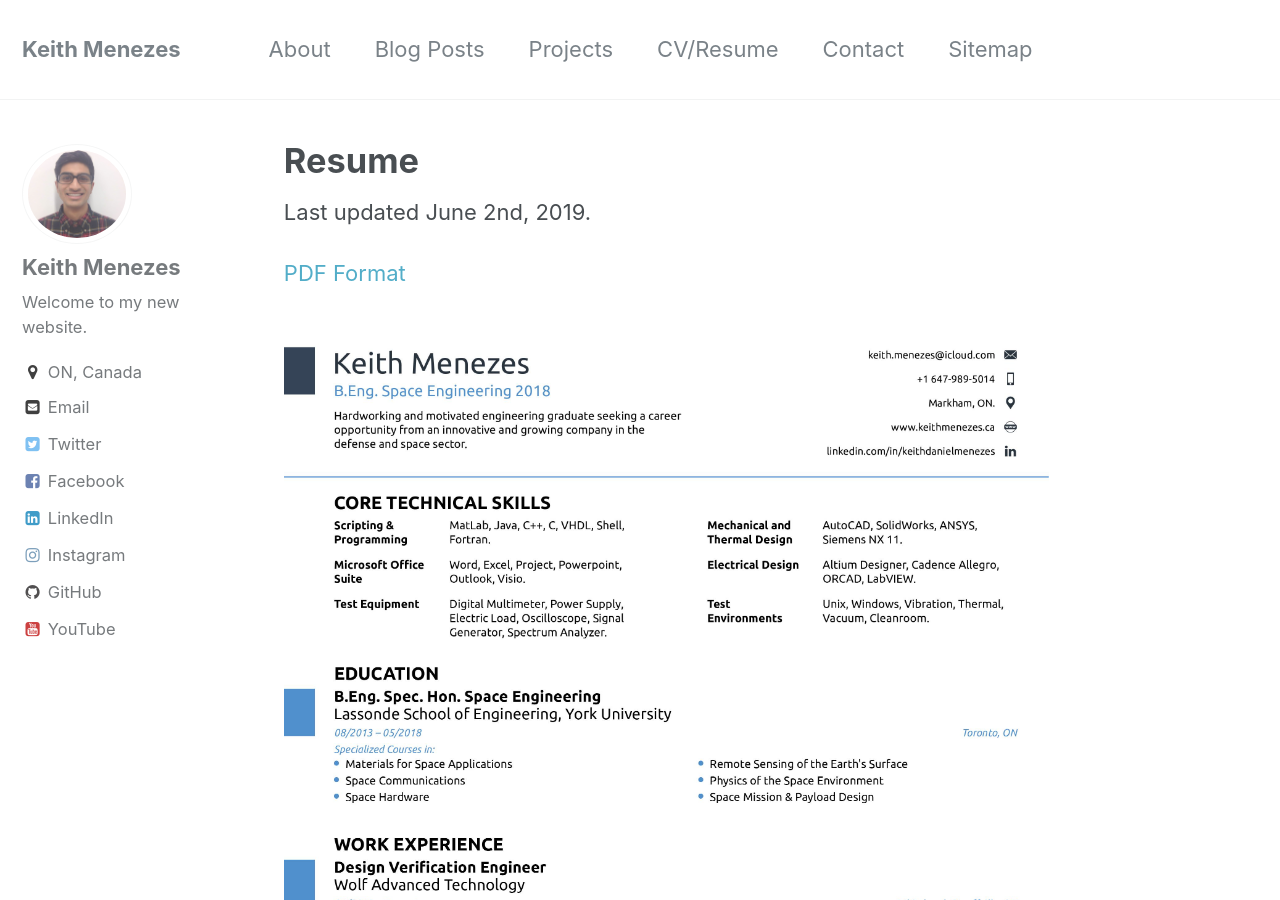
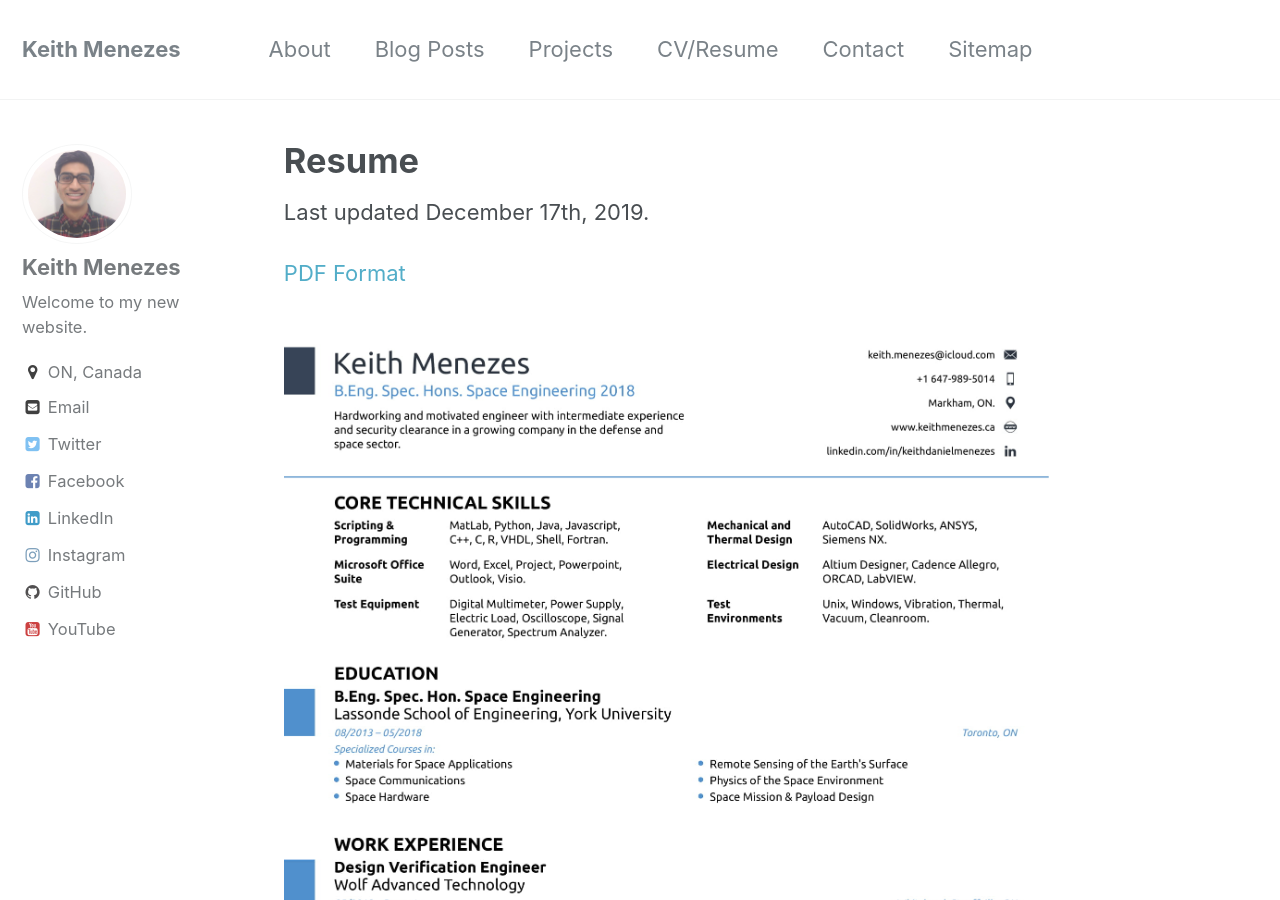
Before and after one commit to kmenezes/kmenezes.github.io, a Jekyll site: the page built from _pages/resume.md, in a window 1280 px wide and 900 px high. Built offline with Jekyll 4.4.1, drawn with Linux system fonts in a browser that asks for light colours.

Commit message:
Dec 17th 2019
updated the facebook page to the correct link, updated resume, updated
twitter for CSDC.

```diff
--- a/_config.yml
+++ b/_config.yml
@@ -54,7 +54,7 @@ yandex_site_verification :
 
 # Social Sharing
 twitter:
-  username               : YorkCSDC
+  username               : csdcyorku
 facebook:
   username               : keith.menezes1
   app_id                 :
@@ -99,7 +99,7 @@ author:
   stackoverflow    : #3833182/user3833182 # "123456/username" (the last part of your profile url, e.g. http://stackoverflow.com/users/123456/username)
   steam            :
   tumblr           :
-  twitter          : "YorkCSDC"
+  twitter          : "csdcyorku"
   vine             :
   weibo            :
   xing             :
--- a/_pages/resume.md
+++ b/_pages/resume.md
@@ -5,9 +5,9 @@ excerpt: "For those looking to hire"
 permalink: /Resume/
 author_profile: true
 ---
-Last updated June 2nd, 2019.
+Last updated December 17th, 2019.
 
-[PDF Format](/assets/docs/Keith-Menezes-Resume-02-06-2019.pdf)
+[PDF Format](/assets/docs/Keith-Menezes-Resume-17-12-2019.pdf)
 
-![Resume1](/assets/images/Keith-Menezes-Resume-02-06-2019-1.jpg)
-![Resume2](/assets/images/Keith-Menezes-Resume-02-06-2019-2.jpg)
+![Resume1](/assets/images/Keith-Menezes-Resume-17-12-2019-1.jpg)
+![Resume2](/assets/images/Keith-Menezes-Resume-17-12-2019-2.jpg)
```
Also changed, not shown: _pages/contact.md (+2 -2 lines), assets/images/Keith-Menezes-Resume-02-06-2019-1.jpg (deleted), assets/images/Keith-Menezes-Resume-02-06-2019-2.jpg (deleted), assets/images/Keith-Menezes-Resume-17-12-2019-1.jpg (added), assets/images/Keith-Menezes-Resume-17-12-2019-2.jpg (added), 2 other files.
